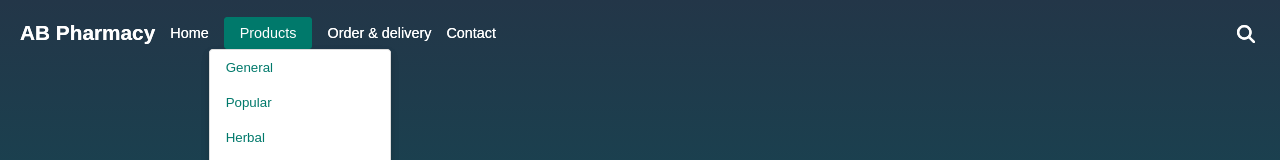
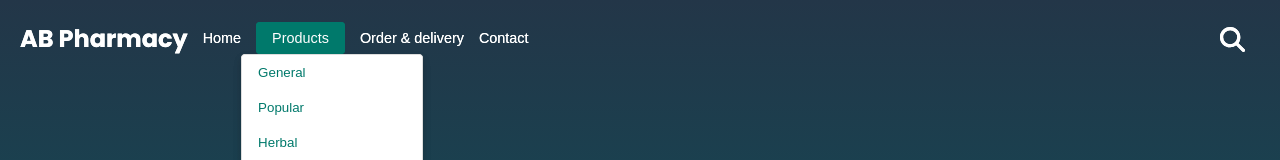
Before and after one commit to dhruba-datta/AB-Pharmacy-React, a React (Create React App) app: page / in a window 1280 px wide. Shown: the top 160 px of the page. Built offline with nearby package versions, Linux system fonts and the light colour scheme; no server answers.

Commit message:
navbar updated

```diff
--- a/src/Navbar.css
+++ b/src/Navbar.css
@@ -11,7 +11,7 @@
   left: 0;
   right: 0;
   z-index: 10000; /* Higher z-index */
-  height: 50px; /* Adjusted height */
+  height: 60px; /* Adjusted height */
   transition: background-color 0.3s ease, padding 0.3s ease, top 0.3s ease; /* Smooth transition for background color and other changes */
 }
 
@@ -21,7 +21,8 @@
 
 /* Branding */
 .navbar-brand {
-  font-size: 1.3em; /* Adjusted font size */
+  font-family: 'Poppins', sans-serif;
+  font-size: 1.5em; /* Adjusted font size */
   font-weight: bold;
 }
 
@@ -105,11 +106,11 @@
 .search-icon {
   background: none;
   border: none;
-  font-size: 18px; /* Adjusted font size */
+  font-size: 25px; /* Adjusted font size */
   color: white;
   cursor: pointer;
   padding-top: 5px;
-  padding-right: 5px;
+  padding-right: 15px;
   margin-left: 8px; /* Adjusted margin */
 }
 
@@ -151,7 +152,7 @@
   background-color: #00796b00;
   color: white;
   border: none;
-  font-size: 1.3em; /* Adjusted font size */
+  font-size: 1.7em; /* Adjusted font size */
   cursor: pointer;
   display: none;
 }
```
